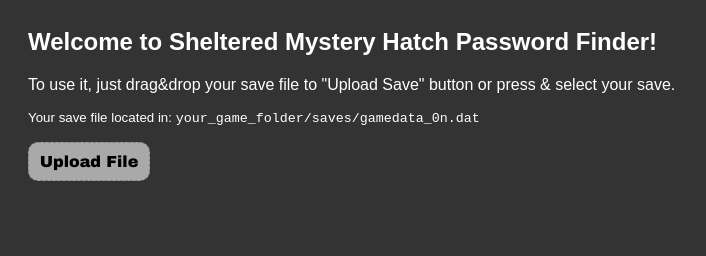
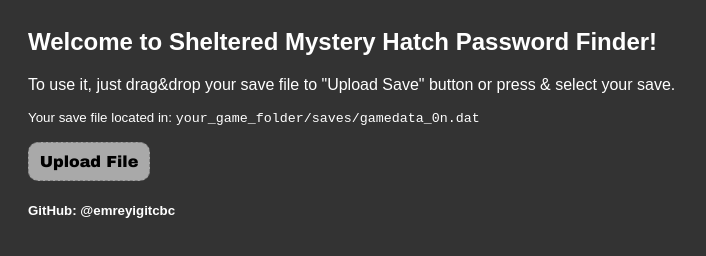
Before and after one commit to emreyigitcbc/ShelteredMysteryHatchCode, a plain HTML site: page index.html in a window 1280 px wide. Shown: the whole page, without its empty margins (0-706 px from the left). Drawn offline with Linux system fonts and the light colour scheme.

Commit message:
Update index.html

```diff
--- a/index.html
+++ b/index.html
@@ -79,20 +79,20 @@
             $("div.result").css("display", "block")
         }
         var realFile;
-        if(typeof this.files != "undefined" ) {
+        if (typeof this.files != "undefined") {
             realFile = this.files[0]
         } else realFile = files[0]
         reader.readAsArrayBuffer(realFile);
     }
-    function preventDefaults (e) {
+    function preventDefaults(e) {
         e.preventDefault()
         e.stopPropagation()
-        }
+    }
     $(document).ready(function () {
         document.getElementById("uploadFile").addEventListener('drop', fileDrop, false)
-        ;['dragenter', 'dragover', 'dragleave', 'drop'].forEach(eventName => {
-            document.getElementById("uploadFile").addEventListener(eventName, preventDefaults, false)
-        })
+            ;['dragenter', 'dragover', 'dragleave', 'drop'].forEach(eventName => {
+                document.getElementById("uploadFile").addEventListener(eventName, preventDefaults, false)
+            })
         // On file upload, read file as array buffer, decrypt and create editor tables.
         $("input#upfile").change(fileProcess)
 
@@ -132,6 +132,8 @@
         <p>MYSTERY HATCH CODE:</p>
         <strong><span id="code-result1">0000</span><br><span id="code-result2">ZERO - ZERO - ZERO - ZERO</span></strong>
     </div>
+    <h5>GitHub: <a href="https://github.com/emreyigitcbc" style="text-decoration: none; color: white;">@emreyigitcbc</a>
+    </h5>
 </body>
 
 </html>
```
